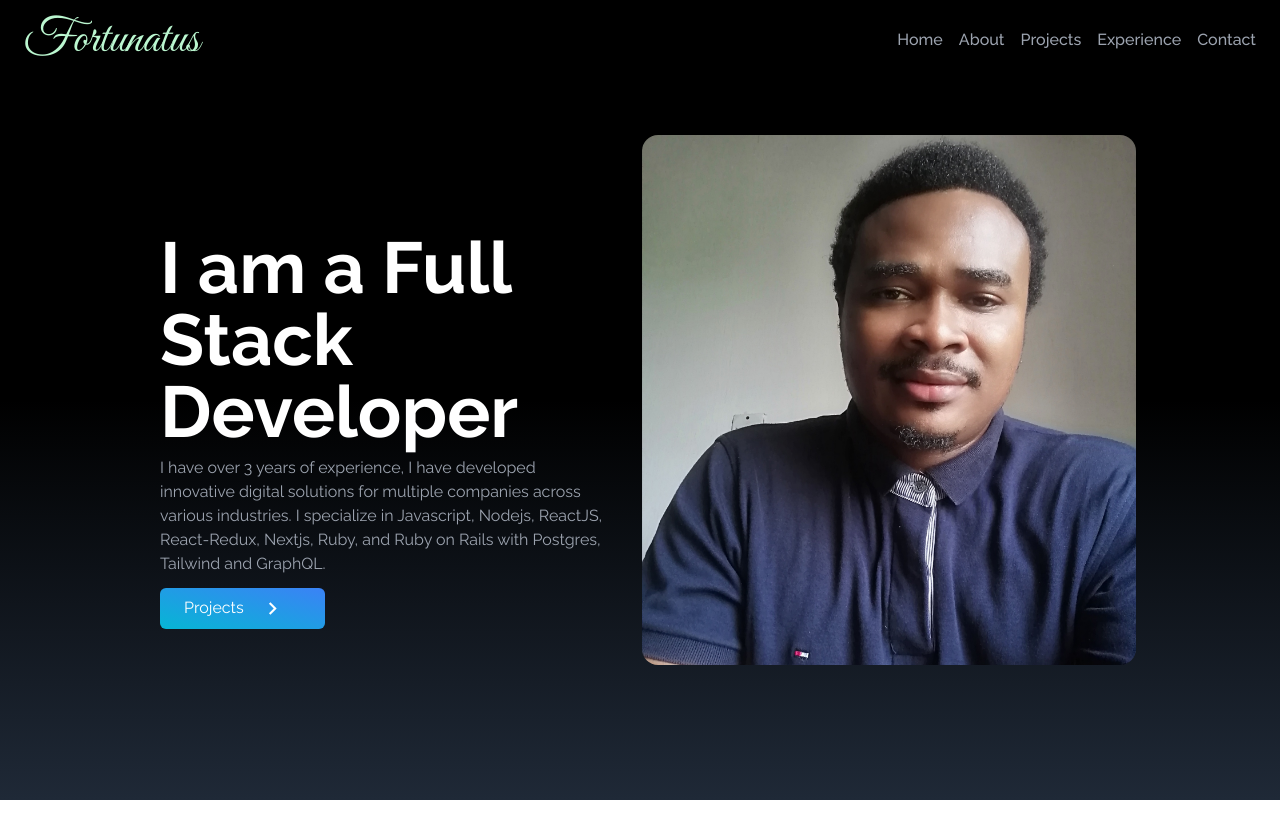
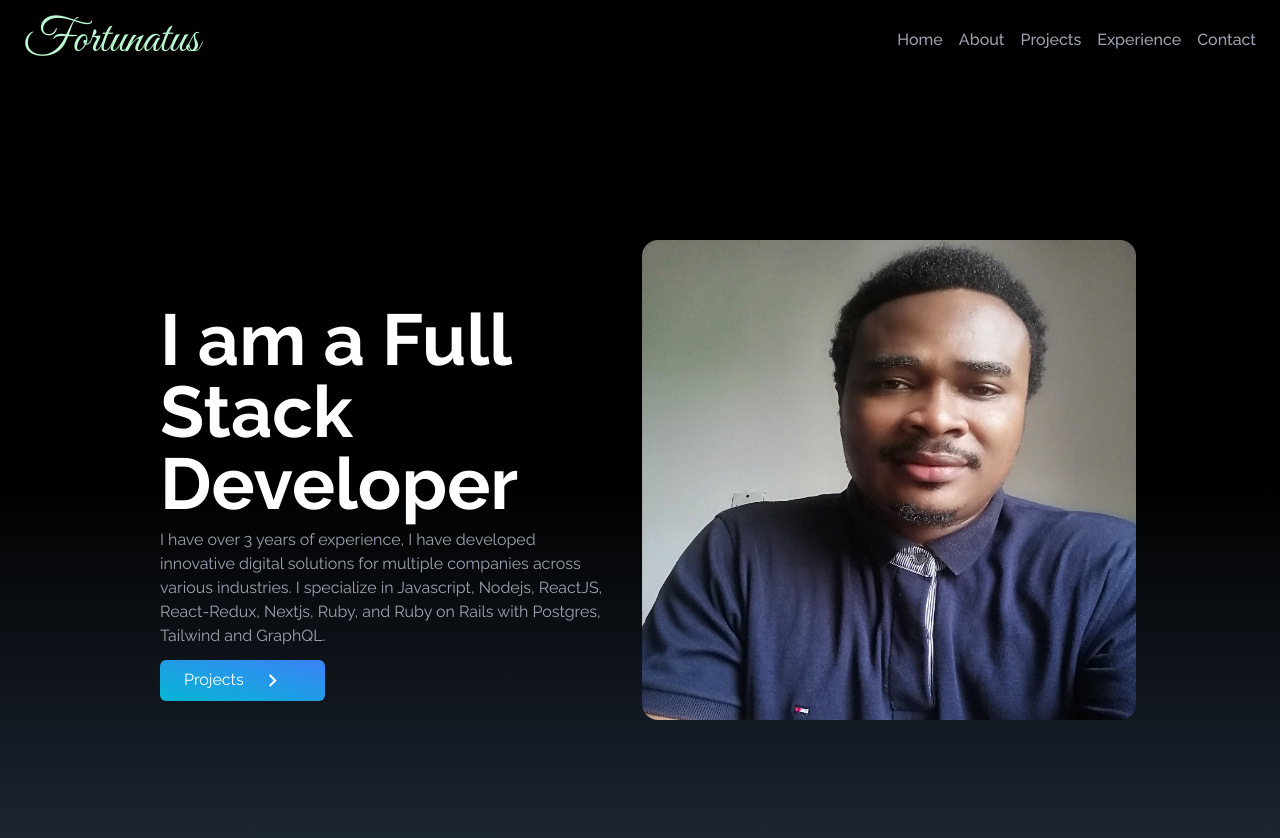
Before and after one commit to fortuneonyeka/professional-portfolio, a React (Create React App) app: page / in a window 1280 px wide. Shown: the top 838 px of the page. Before the commit the page ends 800 px from the top, so only its background shows below. Built offline with nearby package versions, Linux system fonts and the light colour scheme.

Commit message:
fix home display with absolute

```diff
--- a/src/components/Home.jsx
+++ b/src/components/Home.jsx
@@ -4,10 +4,12 @@ import { MdKeyboardArrowRight } from "react-icons/md";
 
 const Home = () => {
   return (
-    <div name="home" className=" h-screen w-full bg-gradient-to-b from-black via-black to-gray-800">
+    <div name="home" className=" h-screen w-full bg-gradient-to-b from-black via-black to-gray-800 absolute top-20">
       <div className="max-w-screen-lg mx-auto flex flex-col items-center justify-center h-full px-4 md:gap- md:flex-row">
         <div className="flex flex-col justify-center h-full px-4">
-          <h2 className="text-4xl sm:text-7xl font-bold text-white mt-16">I am a Full Stack Developer</h2>
+          <h2 className="text-4xl sm:text-7xl font-bold text-white pt-12">
+            I am a Full Stack Developer
+            </h2>
           <p className="text-gray-400 py-2 max-w-md">
             I have over 3 years of experience, I
             have developed innovative digital solutions for multiple companies
@@ -24,7 +26,7 @@ const Home = () => {
         </div>
 
         <div className=" w2/3 mx-auto md:w-full">
-          <img src={HeroImage}  alt="my profile" className="rounded-2xl " />
+          <img src={HeroImage}  alt="my profile" className="rounded-2xl h-[30vh] w-[90vw]  md:h-[45vw] lg:h-[60vh]" />
         </div>
       </div>
     </div>
```
